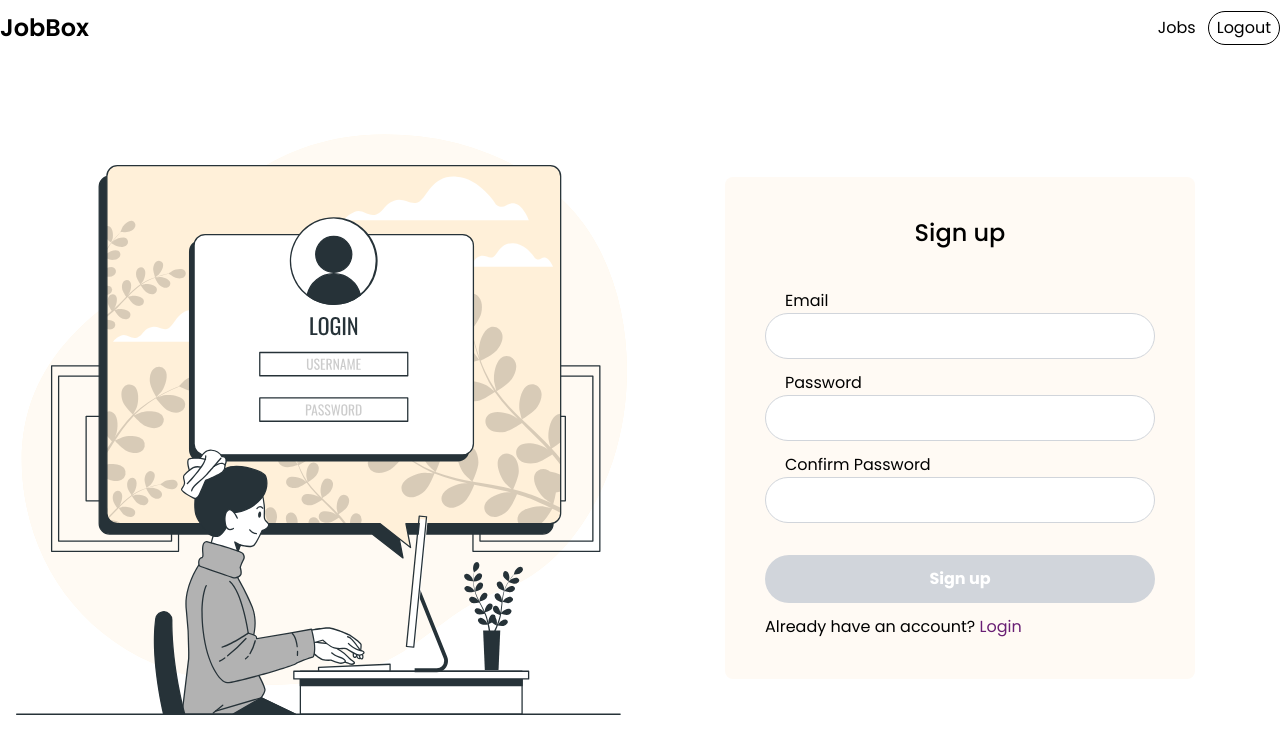
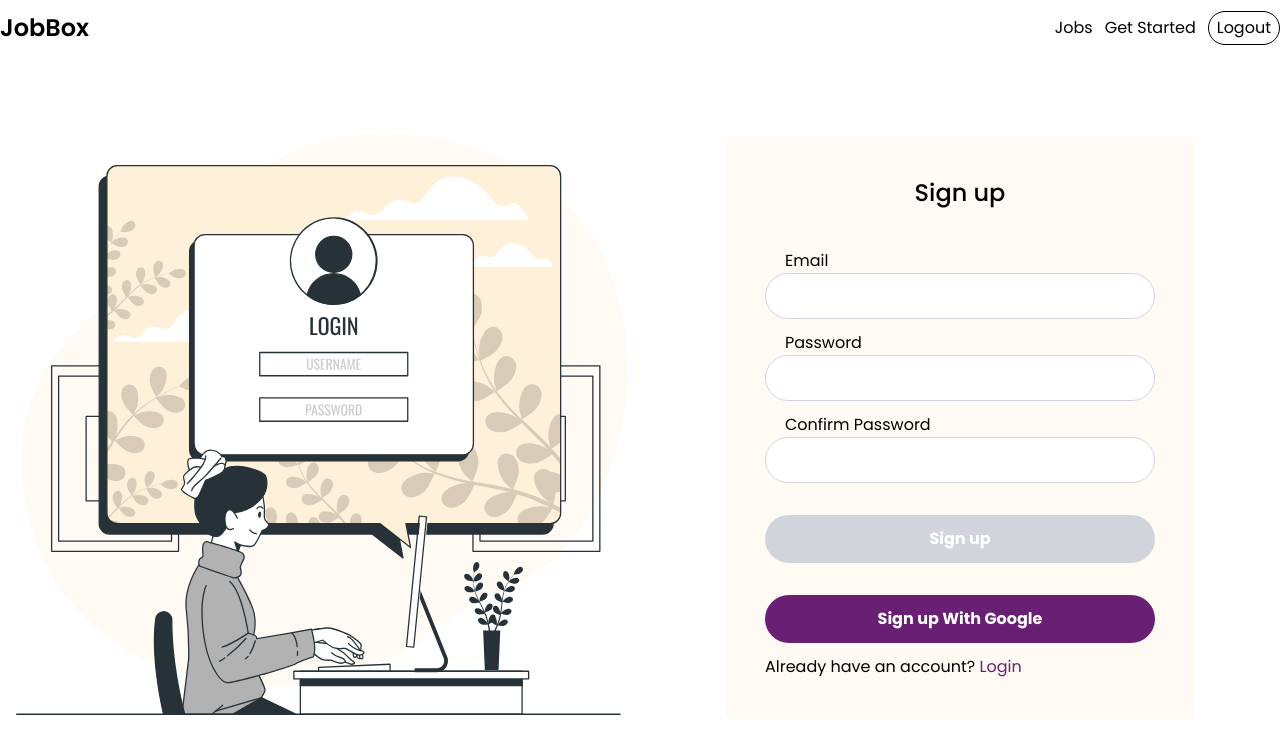
Before and after one commit to arnob-das/jobbox-react-redux, a React (Create React App) app: page /signup in a window 1280 px wide. Shown: the top 754 px of the page. Built offline with nearby package versions, Linux system fonts and the light colour scheme; no server answers; sample sign-in values are in the browser's storage.

Commit message:
private route for register and dashboard pages is done

```diff
--- a/package.json
+++ b/package.json
@@ -12,6 +12,7 @@
     "react": "^18.2.0",
     "react-dom": "^18.2.0",
     "react-hook-form": "^7.41.0",
+    "react-hot-toast": "^2.4.1",
     "react-icons": "^4.7.1",
     "react-redux": "^8.0.5",
     "react-router-dom": "^6.5.0",
--- a/src/App.js
+++ b/src/App.js
@@ -1,25 +1,36 @@
 import { RouterProvider } from "react-router-dom";
 import routes from "./routes/routes";
-import { useDispatch } from "react-redux";
+import { useDispatch, useSelector } from "react-redux";
 import { useEffect } from "react";
 import { onAuthStateChanged } from "firebase/auth";
 import auth from "./firebase/firebase.config";
-import { setUser } from "./features/auth/authSlice";
+import { setUser, toggleLoading } from "./features/auth/authSlice";
+import { Toaster } from "react-hot-toast";
 
 function App() {
 
+  const { isLoading } = useSelector(state => state.auth);
+
+  console.log(isLoading);
+
   const dispatch = useDispatch();
+
   useEffect(() => {
     onAuthStateChanged(auth, (user) => {
       if (user) {
-        console.log(user);
         dispatch(setUser(user.email));
+      } else {
+        // when not sign in
+        // then set isLoading false
+        // because initially isLoading is true
+        dispatch(toggleLoading())
       }
     })
   }, [])
   return (
 
     <>
+      <Toaster />
       <RouterProvider router={routes} />
     </>
   );
--- a/src/features/auth/authSlice.js
+++ b/src/features/auth/authSlice.js
@@ -1,5 +1,5 @@
 import { createAsyncThunk, createSlice } from '@reduxjs/toolkit'
-import { createUserWithEmailAndPassword, signInWithEmailAndPassword } from "firebase/auth"
+import { GoogleAuthProvider, createUserWithEmailAndPassword, signInWithEmailAndPassword, signInWithPopup } from "firebase/auth"
 import auth from "../../firebase/firebase.config"
 import Login from '../../pages/Login'
 
@@ -25,6 +25,14 @@ export const loginUser = createAsyncThunk("auth/loginUser",
         return data.user.email;
     })
 
+// sign in with google account
+export const googleLoginUser = createAsyncThunk("auth/googleLogin",
+    async () => {
+        const googleProvider = new GoogleAuthProvider();
+        const data = await signInWithPopup(auth, googleProvider)
+        return data.user.email;
+    })
+
 export const authSlice = createSlice({
     name: 'auth',
     initialState,
@@ -34,6 +42,9 @@ export const authSlice = createSlice({
         },
         setUser: (state, { payload }) => {
             state.email = payload;
+            state.isLoading = false;
+        },
+        toggleLoading: (state) => {
             state.isLoading = false;
         }
     },
@@ -76,10 +87,29 @@ export const authSlice = createSlice({
                 state.error = action.error.message;
                 state.email = "";
             })
+            //google login
+            .addCase(googleLoginUser.pending, (state, action) => {
+                state.isLoading = true;
+                state.isError = false;
+                state.error = "";
+                state.email = "";
+            })
+            .addCase(googleLoginUser.fulfilled, (state, { payload }) => {
+                state.isLoading = false;
+                state.isError = false;
+                state.error = "";
+                state.email = payload;
+            })
+            .addCase(googleLoginUser.rejected, (state, action) => {
+                state.isLoading = false;
+                state.isError = true;
+                state.error = action.error.message;
+                state.email = "";
+            })
     }
 })
 
 // Action creators are generated for each case reducer function
-export const { logout, setUser } = authSlice.actions
+export const { logout, setUser,toggleLoading } = authSlice.actions
 
 export default authSlice.reducer
--- a/src/layout/main/Navbar.js
+++ b/src/layout/main/Navbar.js
@@ -8,7 +8,7 @@ import auth from "../../firebase/firebase.config";
 const Navbar = () => {
   const { pathname } = useLocation();
 
-  const { email } = useSelector(state => state.auth)
+  const { email, role } = useSelector(state => state.auth)
   const dispatch = useDispatch();
 
   const handleSignOut = () => {
@@ -33,6 +33,24 @@ const Navbar = () => {
         </li>
 
         {
+          (email && role) &&
+          <li>
+            <Link className='hover:text-primary' to='/dashboard'>
+              Dashboard
+            </Link>
+          </li>
+        }
+
+        {
+          (email && !role) &&
+          <li>
+            <Link className='hover:text-primary' to='/register'>
+              Get Started
+            </Link>
+          </li>
+        }
+
+        {
           email ?
             <button
               className='border border-black px-2 py-1 rounded-full hover:border-primary hover:text-white hover:bg-primary hover:px-4 transition-all '
--- a/src/pages/Login.js
+++ b/src/pages/Login.js
@@ -4,10 +4,11 @@ import { useForm } from "react-hook-form";
 import { useNavigate } from "react-router-dom";
 import loginImage from "../assets/login.svg";
 import { useDispatch, useSelector } from "react-redux";
-import { loginUser } from "../features/auth/authSlice";
+import { googleLoginUser, loginUser } from "../features/auth/authSlice";
+import { toast } from "react-hot-toast";
 
 const Login = () => {
-  const { isLoading, email } = useSelector(state => state.auth);
+  const { isLoading, email, isError, error } = useSelector(state => state.auth);
   const { register, handleSubmit, reset } = useForm();
   const navigate = useNavigate();
   const dispatch = useDispatch();
@@ -17,11 +18,23 @@ const Login = () => {
     dispatch(loginUser({ email: data.email, password: data.password }));
   };
 
+  const handleGoogleLogin = () => {
+    dispatch(googleLoginUser())
+  }
+
   useEffect(() => {
     if (!isLoading && email) {
       navigate("/")
     }
   }, [isLoading, email])
+
+
+  // for login error
+  useEffect(() => {
+    if (isError) {
+      toast.error(error,{id:"loginUpError"})
+    }
+  }, [isError, error])
 
   return (
     <div className='flex h-screen items-center'>
@@ -57,6 +70,16 @@ const Login = () => {
                   Login
                 </button>
               </div>
+              <div className='relative !mt-8'>
+                <button
+                  type='button'
+                  className='font-bold text-white py-3 rounded-full bg-primary w-full'
+                  onClick={handleGoogleLogin}
+                >
+
+                  Login With Google
+                </button>
+              </div>
               <div>
                 <p>
                   Don't have an account?{" "}
--- a/src/pages/Signup.js
+++ b/src/pages/Signup.js
@@ -2,8 +2,9 @@ import React, { useEffect, useState } from "react";
 import loginImage from "../assets/login.svg";
 import { useForm, useWatch } from "react-hook-form";
 import { useNavigate } from "react-router-dom";
-import { useDispatch } from "react-redux";
-import { createUser } from "../features/auth/authSlice";
+import { useDispatch, useSelector } from "react-redux";
+import { createUser, googleLoginUser } from "../features/auth/authSlice";
+import { toast } from "react-hot-toast";
 
 const Signup = () => {
   const { handleSubmit, register, reset, control } = useForm();
@@ -12,6 +13,7 @@ const Signup = () => {
   const navigate = useNavigate();
   const [disabled, setDisabled] = useState(true);
   const dispatch = useDispatch();
+  const { isError, error } = useSelector(state => state.auth);
 
   useEffect(() => {
     if (
@@ -27,11 +29,21 @@ const Signup = () => {
     }
   }, [password, confirmPassword]);
 
+  // for sign up error
+  useEffect(() => {
+    if (isError) {
+      toast.error(error, { id: "signUpError" })
+    }
+  }, [isError, error])
+
   const onSubmit = (data) => {
     console.log(data);
     dispatch(createUser({ email: data.email, password: data.password }))
   };
 
+  const handleGoogleLogin = () => {
+    dispatch(googleLoginUser())
+  }
   return (
     <div className='flex h-screen items-center pt-14'>
       <div className='w-1/2'>
@@ -84,6 +96,15 @@ const Signup = () => {
                   Sign up
                 </button>
               </div>
+              <div className='!mt-8 '>
+                <button
+                  type='button'
+                  className='font-bold text-white py-3 rounded-full bg-primary w-full disabled:bg-gray-300 disabled:cursor-not-allowed'
+                  onClick={handleGoogleLogin}
+                >
+                  Sign up With Google
+                </button>
+              </div>
               <div>
                 <p>
                   Already have an account?{" "}
--- a/src/utils/PrivateRoute.js
+++ b/src/utils/PrivateRoute.js
@@ -1,11 +1,12 @@
 import React from "react";
 import { Navigate, useLocation } from "react-router-dom";
 import Loading from "../components/reusable/Loading";
+import { useSelector } from "react-redux";
 
 const PrivateRoute = ({ children }) => {
   const { pathname } = useLocation();
-  const isLoading = false;
-  const email = "test@gmail.com";
+
+  const { isLoading, email } = useSelector(state => state.auth);
 
   if (isLoading) {
     return <Loading />;
```
Also changed, not shown: 2 other files (tests, documents, lock files or other folders).
